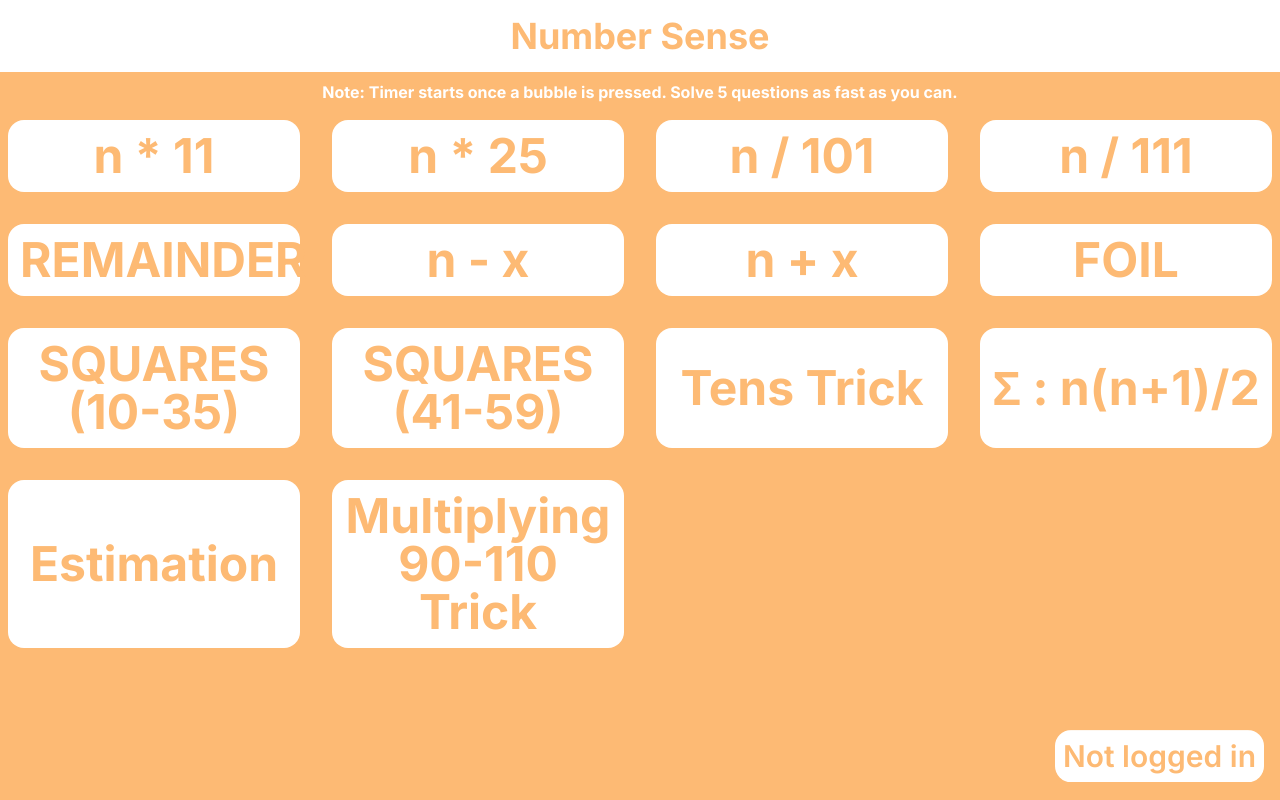
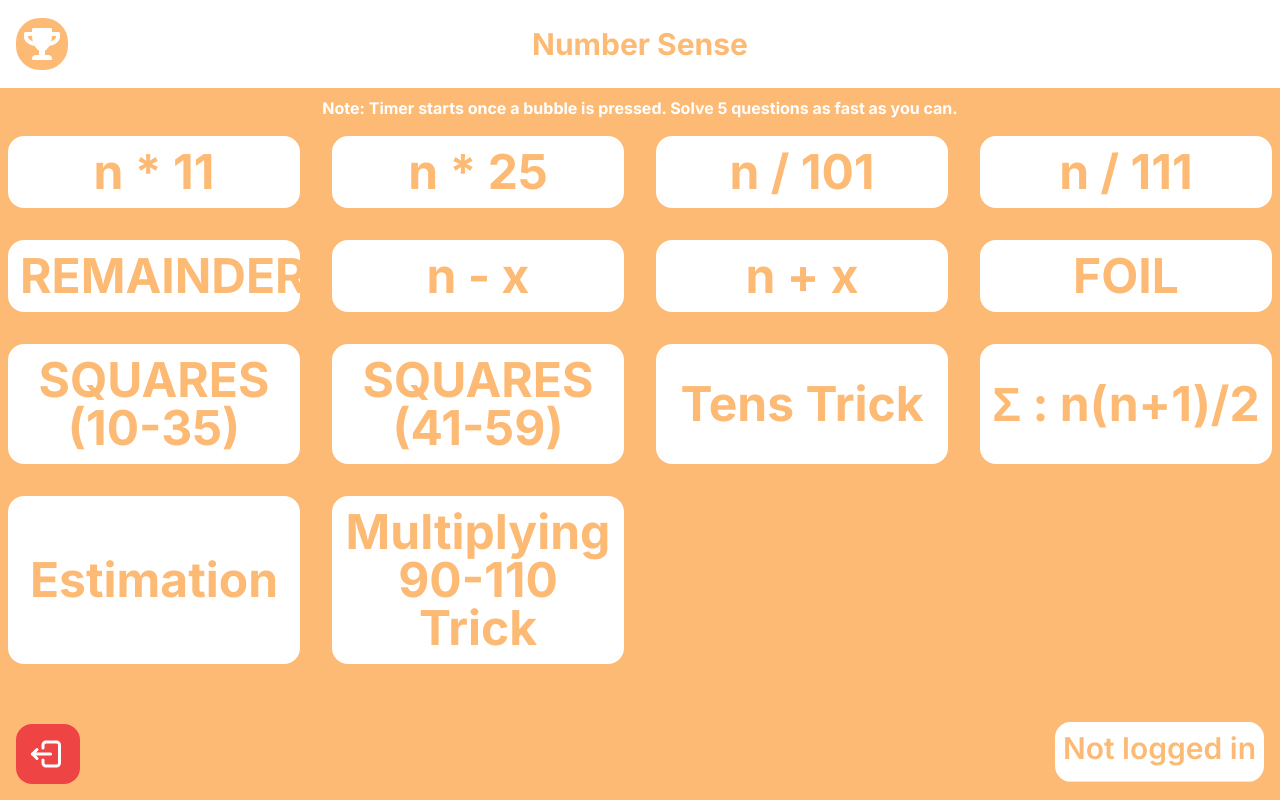
Before and after one commit to Vit4minD/projectSense, a Next.js app: page /home in a window 1280 px wide. Built offline with nearby package versions, Linux system fonts and the light colour scheme; no server answers.

Commit message:
persisted login, leaderboard area, logout button

```diff
--- a/app/home/page.tsx
+++ b/app/home/page.tsx
@@ -2,10 +2,12 @@
 import Image from 'next/image';
 import projectSenseLogo from '../../images/projectSenseLogo.png';
 import { useRouter } from "next/navigation";
-import { User, getAuth, onAuthStateChanged } from 'firebase/auth';
+import { User, signOut } from 'firebase/auth';
 import Firebase, { auth } from '@/firebase/config';
 import firebase from 'firebase/compat/app';
 import { useState, useEffect } from 'react';
+import { TbLogout2 } from "react-icons/tb";
+import { FaTrophy } from "react-icons/fa";
 
 const topic: { [key: number]: string } = {
   1: "n * 11",
@@ -28,13 +30,19 @@ const animations = [
   'animate-slide-right',
   'animate-slide-up',
   'animate-slide-down',
-    // Add more animation classes based on your preference
 ];
 
 export default function Home() {
   const router = useRouter();
   const [user, setUser] = useState<null | User>(null);
-
+  const logout = async () => {
+    try {
+      await signOut(auth);
+      router.push(`/`)
+    } catch (error) {
+      console.error('Error signing out:', error);
+    }
+  };
   useEffect(() => {
     const unsubscribe = auth.onAuthStateChanged((authUser) => {
       if (authUser) {
@@ -49,10 +57,14 @@ export default function Home() {
     // Cleanup the subscription when the component unmounts
     return () => unsubscribe();
   }, []);
-
   return (
-<main className="absolute bg-orange-300 h-screen overflow-auto w-screen flex flex-col items-center">          <div className="bg-white text-orange-300 font-bold p-4 text-4xl flex justify-center items-center w-full">
-            <div className="text-center mx-auto">Number Sense</div>
+    <main className="absolute bg-orange-300 h-screen overflow-auto w-screen flex flex-col items-center">
+      <div className="bg-white text-orange-300 font-bold p-4 text-4xl   w-full">
+        <div className="bg-white text-5xl p-7 text-orange-300 flex font-bold justify-center items-center">
+          <button onClick={() => router.push(`/leaderboard`)} className=" hover:text-6xl hover:p-3 duration-300 ease-in-out absolute left-1 m-3 bg-orange-300 hover:cursor-pointer
+           hover:bg-orange-500 p-2 rounded-3xl text-white text-4xl flex items-center"><FaTrophy /></button>
+          <div className="absolute text-2xl md:text-3xl">Number Sense</div>
+        </div>
       </div>
 
       <div className="font-bold p-2 text-white text-center">Note: Timer starts once a bubble is pressed. Solve 5 questions as fast as you can.</div>
@@ -70,7 +82,11 @@ export default function Home() {
           </button>
         ))}
       </div>
-          <div className="animate-bounce mt-auto ml-auto mb-4 text-3xl p-2 rounded-2xl mr-4 font-semibold text-orange-300 bg-white">{user ? user.email : 'Not logged in'}</div>
+      <div className="flex justify-between w-full mt-auto">
+        <button onClick={logout} className="duration-200 ease-in-out hover:text-5xl hover:bg-red-900 hover:animate- font-extrabold ml-4 mb-4 pr-4 text-4xl p-3 rounded-2xl text-white bg-red-500"><TbLogout2 /></button>
+        <div className="animate-bounce mb-4 mr-4 text-3xl p-2 rounded-2xl font-semibold text-orange-300 bg-white">{user ? user.email : 'Not logged in'}</div>
+      </div>
+
     </main>
   );
 
--- a/app/home/problems/14/page.tsx
+++ b/app/home/problems/14/page.tsx
@@ -166,6 +166,7 @@ const Home = () => {
                 <div className="bg-white text-5xl p-10 text-orange-300 flex font-bold justify-center items-center">
                     <button onClick={() => router.push('/home')} className="absolute left-1 ml-2 pb-3 pl-4 pr-4 bg-orange-300 hover:cursor-pointer hover:bg-orange-500 text-white rounded-2xl flex items-center">{'⌂'}</button>
                     <div className="absolute text-2xl md:text-3xl">Number Sense: Multiplying 90-110</div>
+
                     <div className="md:text-2xl text-xl absolute right-8">{user ? user.email : 'Not logged in'}</div>
                 </div>
                 <div className="text-white font-semibold">Personal Best: {timeCompare(bestTime, time) ? time : bestTime}</div>
--- /dev/null
+++ b/app/leaderboard/page.tsx
@@ -0,0 +1,25 @@
+// Import necessary modules and styles
+'use client'
+import Image from 'next/image';
+import projectSenseLogo from '../../images/projectSenseLogo.png';
+import { useRouter } from "next/navigation";
+import React, { useState, useEffect, useRef } from 'react';
+import { auth, db } from '@/firebase/config';
+import { doc, documentId, getDoc, updateDoc } from 'firebase/firestore';
+import { User } from 'firebase/auth';
+import { FaHome } from "react-icons/fa";
+
+const Home = () => {
+    const router = useRouter();
+    return (
+        <main className="h-screen overflow-auto w-screen  bg-orange-300">
+            <div className="bg-white text-5xl p-12 text-orange-300 flex font-bold justify-center items-center">
+                <button onClick={() => router.push('/home')} className="absolute left-1 ml-2 pb-3 pl-4 pr-4 bg-orange-300 hover:cursor-pointer hover:bg-orange-500 text-white rounded-2xl flex items-center">{'⌂'}</button>
+                <div className="absolute text-5xl">PROJECT SENSE Leaderboards</div>
+            </div>
+            <div className=" mt-80 font-bold text-white text-5xl text-center"> coming soon!!!</div>
+        </main>
+    );
+
+};
+export default Home;
--- a/app/page.tsx
+++ b/app/page.tsx
@@ -2,13 +2,25 @@
 import { auth } from "@/firebase/config";
 import { signInWithEmailAndPassword } from "firebase/auth";
 import { useRouter } from "next/navigation";
-import { useState } from "react";
+import { useEffect, useState } from "react";
 import Image from 'next/image';
 
 const Home = () => {
   const [email, setEmail] = useState('');
   const [password, setPassword] = useState('');
   const router = useRouter();
+
+  useEffect(() => {
+    // Check if user is authenticated
+    const unsubscribe = auth.onAuthStateChanged(user => {
+      if (user) {
+        router.push('/home'); // Redirect to home page if user is signed in
+      }
+    });
+
+    // Clean up function
+    return () => unsubscribe();
+  }, [router]);
 
   const onSubmit = (e: React.FormEvent<HTMLFormElement>) => {
     e.preventDefault();
--- a/app/register/page.tsx
+++ b/app/register/page.tsx
@@ -1,6 +1,6 @@
 'use client'
 import { useRouter } from "next/navigation";
-import { useState } from "react";
+import { useEffect, useState } from "react";
 import { auth } from "../../firebase/config";
 import { createUserWithEmailAndPassword } from 'firebase/auth';
 import { db } from "../../firebase/config";
@@ -12,6 +12,18 @@ const Register = () => {
   const [password, setPassword] = useState('');
   const router = useRouter();
   const colRef = collection(db, 'users');
+
+  useEffect(() => {
+    // Check if user is authenticated
+    const unsubscribe = auth.onAuthStateChanged(user => {
+      if (user) {
+        router.push('/home'); // Redirect to home page if user is signed in
+      }
+    });
+
+    // Clean up function
+    return () => unsubscribe();
+  }, [router]);
 
   const onSubmit = (e: React.FormEvent<HTMLFormElement>) => {
     e.preventDefault();
@@ -39,7 +51,7 @@ const Register = () => {
         .catch((error) => {
           console.error('Error writing document: ', error);
         });
-      router.push('/');
+      router.push('/home');
     })
       .catch((error) => {
         alert('An account with this email has already been created.')
--- a/package.json
+++ b/package.json
@@ -10,9 +10,10 @@
   },
   "dependencies": {
     "firebase": "^10.7.1",
-    "next": "14.0.4",
+    "next": "^14.2.0",
     "react": "^18",
-    "react-dom": "^18"
+    "react-dom": "^18",
+    "react-icons": "^5.0.1"
   },
   "devDependencies": {
     "@types/node": "^20",
```
Also changed, not shown: 1 other file (tests, documents, lock files or other folders). Lines whose indentation alone changed are shown as unchanged.
